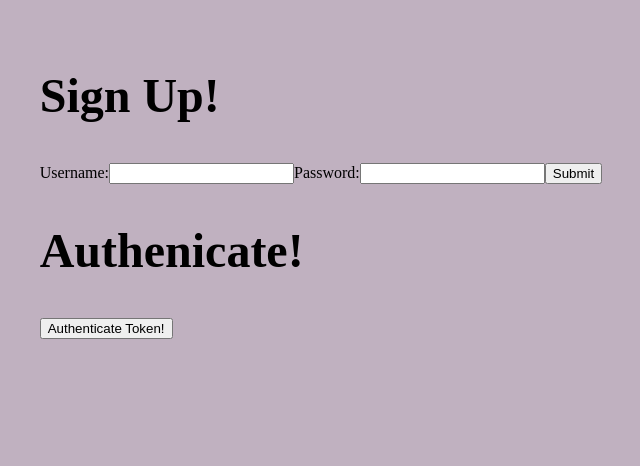
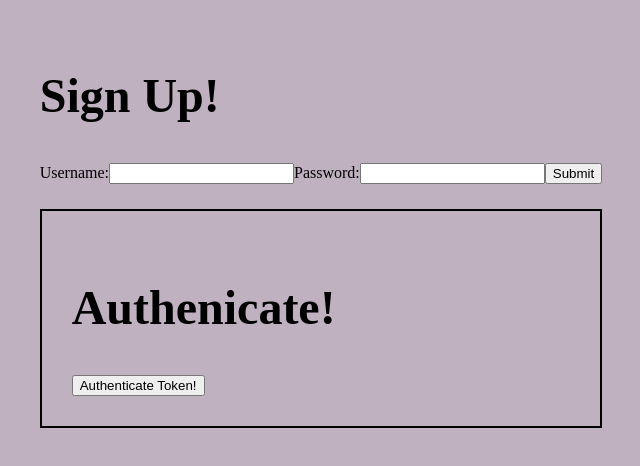
Before and after one commit to Selene-Kas/react-forms, a React (Vite) app: page / in a window 1280 px wide. Shown: the top 466 px of the page, without its empty margins (319-959 px from the left). Built offline with nearby package versions, Linux system fonts and the light colour scheme.

Commit message:
complete authentication file

```diff
--- a/src/components/Authenticate.jsx
+++ b/src/components/Authenticate.jsx
@@ -5,6 +5,9 @@ export default function Authenticate({ token }) {
   const [error, setError] = useState(null);
   async function handleClick() {
     //console.log("it fires");
+    if(password.length < 8) {
+      setError(' your Password must be 8 characters')
+    }
     try {
       const response = await fetch(
         "https://fsa-jwt-practice.herokuapp.com/authenticate",
@@ -15,19 +18,24 @@ export default function Authenticate({ token }) {
             Authorization: `Bearer ${token}`,
           }
         }
-      );
+      )
       const result = await response.json();
       setSuccessMessage(result.message);
+      //console.log(result);
     } catch (error) {
       setError(error.message);
     }
+
+
   }
+
+
   return (
-    <div>
+    <div className="auth">
       <h2>Authenicate!</h2>
-      {successMessage && <p>{successMessage}</p>}
-      {error && <p>{error}</p>}
-      <button onClick={handleClick}>Authenticate Token! </button>
+      {successMessage && <p>{successMessage} </p>}
+      {error && <p>{error} Something is wrong! </p>}
+      <button onClick={handleClick} >Authenticate Token! </button>
     </div>
   );
 }
```
